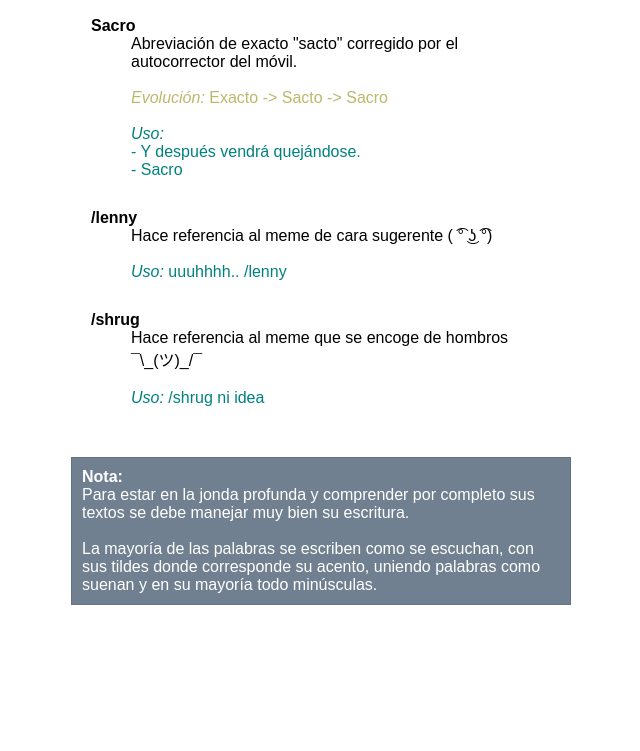
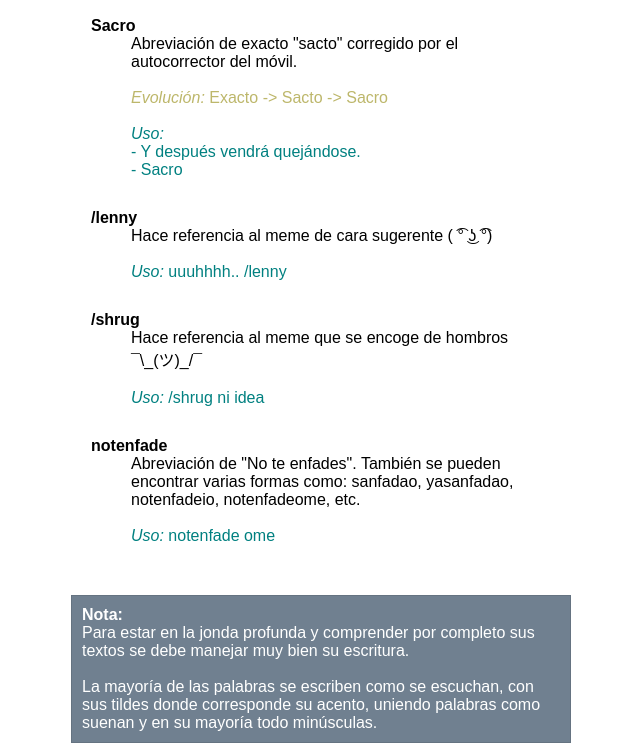
Before and after one commit to naoxink/diccinoario, a plain HTML site: page index.html in a window 1280 px wide. Shown: the part 5632-6383 px from the top of the page, without its empty margins (319-959 px from the left). Before the commit the page ends 6245 px from the top, so only its background shows below. Drawn offline with Linux system fonts and the light colour scheme.

Commit message:
notenfade added

```diff
--- a/index.html
+++ b/index.html
@@ -192,6 +192,12 @@
         'description': 'Hace referencia al meme que se encoge de hombros ¯\\_(ツ)_/¯',
         'evo': [],
         'usage': '/shrug ni idea'
+      },
+      {
+        'title': 'notenfade',
+        'description': 'Abreviación de "No te enfades". También se pueden encontrar varias formas como: sanfadao, yasanfadao, notenfadeio, notenfadeome, etc.',
+        'evo': [],
+        'usage': 'notenfade ome'
       }
   ]
 
```
